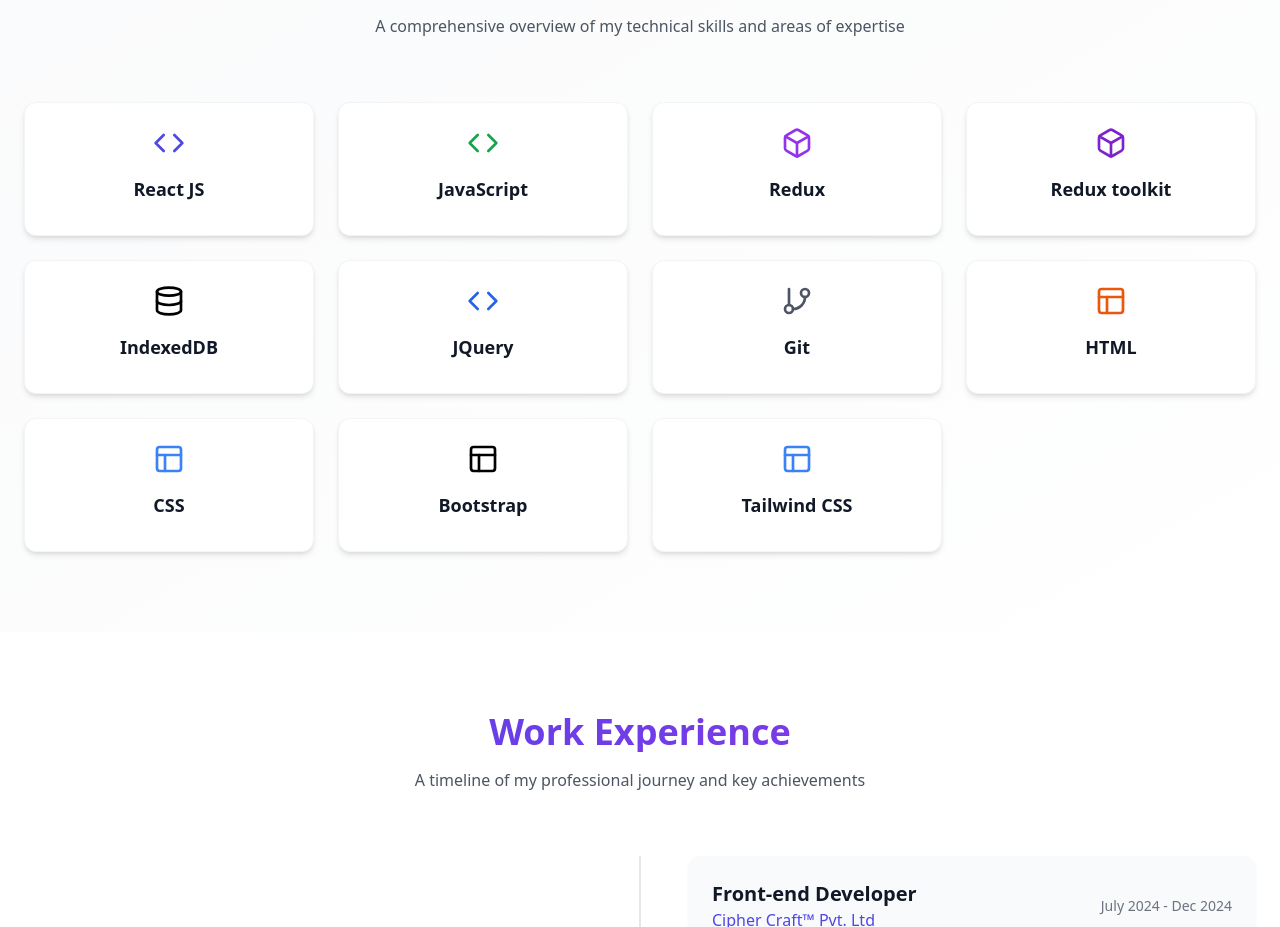
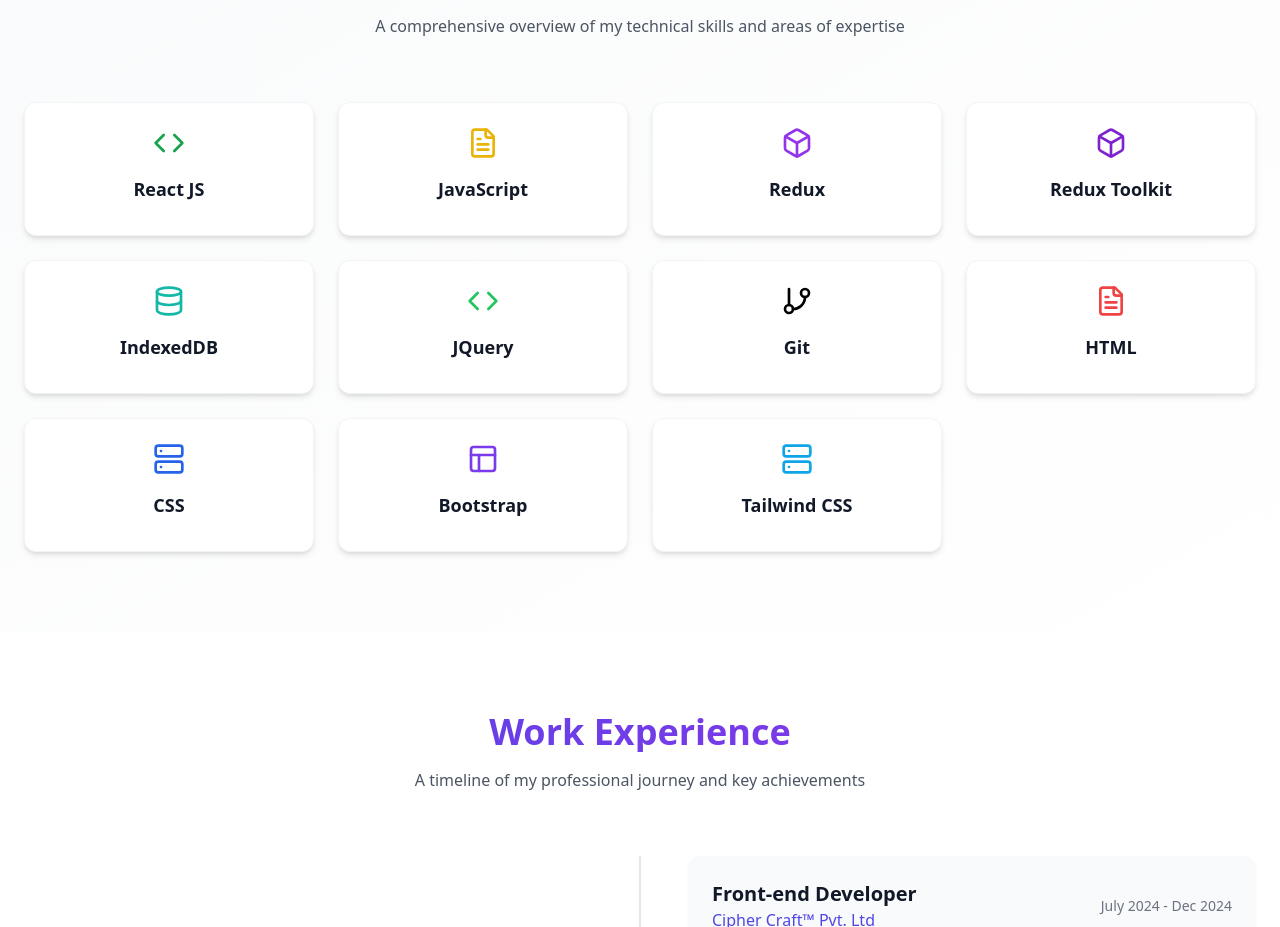
Before and after one commit to DishKhant/Portfolio, a React (Vite) app: page / in a window 1280 px wide. Shown: the part 1612-2539 px from the top of the page. Built offline with nearby package versions, Linux system fonts and the light colour scheme.

Commit message:
Change skill icons

```diff
--- a/src/components/sections/Skills.tsx
+++ b/src/components/sections/Skills.tsx
@@ -1,17 +1,17 @@
-import { Code, Database, GitBranch, Layout, Box } from 'lucide-react';
+import { Code, Database, GitBranch, Layout, Box, FileText, Server } from 'lucide-react';
 
 const skills = [
-  { name: 'React JS', icon: <Code className="text-indigo-600" size={32} /> },
-  { name: 'JavaScript', icon: <Code className="text-green-600" size={32} /> }, // JavaScript typically uses yellow/golden tones
+  { name: 'React JS', icon: <Code className="text-green-600" size={32} /> },
+  { name: 'JavaScript', icon: <FileText className="text-yellow-500" size={32} /> },
   { name: 'Redux', icon: <Box className="text-purple-600" size={32} /> },
-  { name: 'Redux toolkit', icon: <Box className="text-purple-700" size={32} /> }, // Use purple for Redux Toolkit
-  { name: 'IndexedDB', icon: <Database className="text-black" size={32} /> }, // IndexedDB uses database icon, change color to black
-  { name: 'JQuery', icon: <Code className="text-blue-600" size={32} /> }, // jQuery commonly uses blue tones
-  { name: 'Git', icon: <GitBranch className="text-gray-600" size={32} /> }, // Git typically uses a neutral/gray tone
-  { name: 'HTML', icon: <Layout className="text-orange-600" size={32} /> },
-  { name: 'CSS', icon: <Layout className="text-blue-500" size={32} /> }, // Blue is a standard for CSS
-  { name: 'Bootstrap', icon: <Layout className="text-primary" size={32} /> }, // Bootstrap's primary color is often red
-  { name: 'Tailwind CSS', icon: <Layout className="text-blue-500" size={32} /> }, // Tailwind is often associated with teal/turquoise
+  { name: 'Redux Toolkit', icon: <Box className="text-purple-700" size={32} /> },
+  { name: 'IndexedDB', icon: <Database className="text-teal-500" size={32} /> },
+  { name: 'JQuery', icon: <Code className="text-green-500" size={32} /> },
+  { name: 'Git', icon: <GitBranch className="text-black-600" size={32} /> },
+  { name: 'HTML', icon: <FileText className="text-red-500" size={32} /> },
+  { name: 'CSS', icon: <Server className="text-blue-600" size={32} /> },
+  { name: 'Bootstrap', icon: <Layout className="text-violet-600" size={32} /> },
+  { name: 'Tailwind CSS', icon: <Server className="text-sky-500" size={32} /> },
 ];
 
 const Skills = () => {
```
